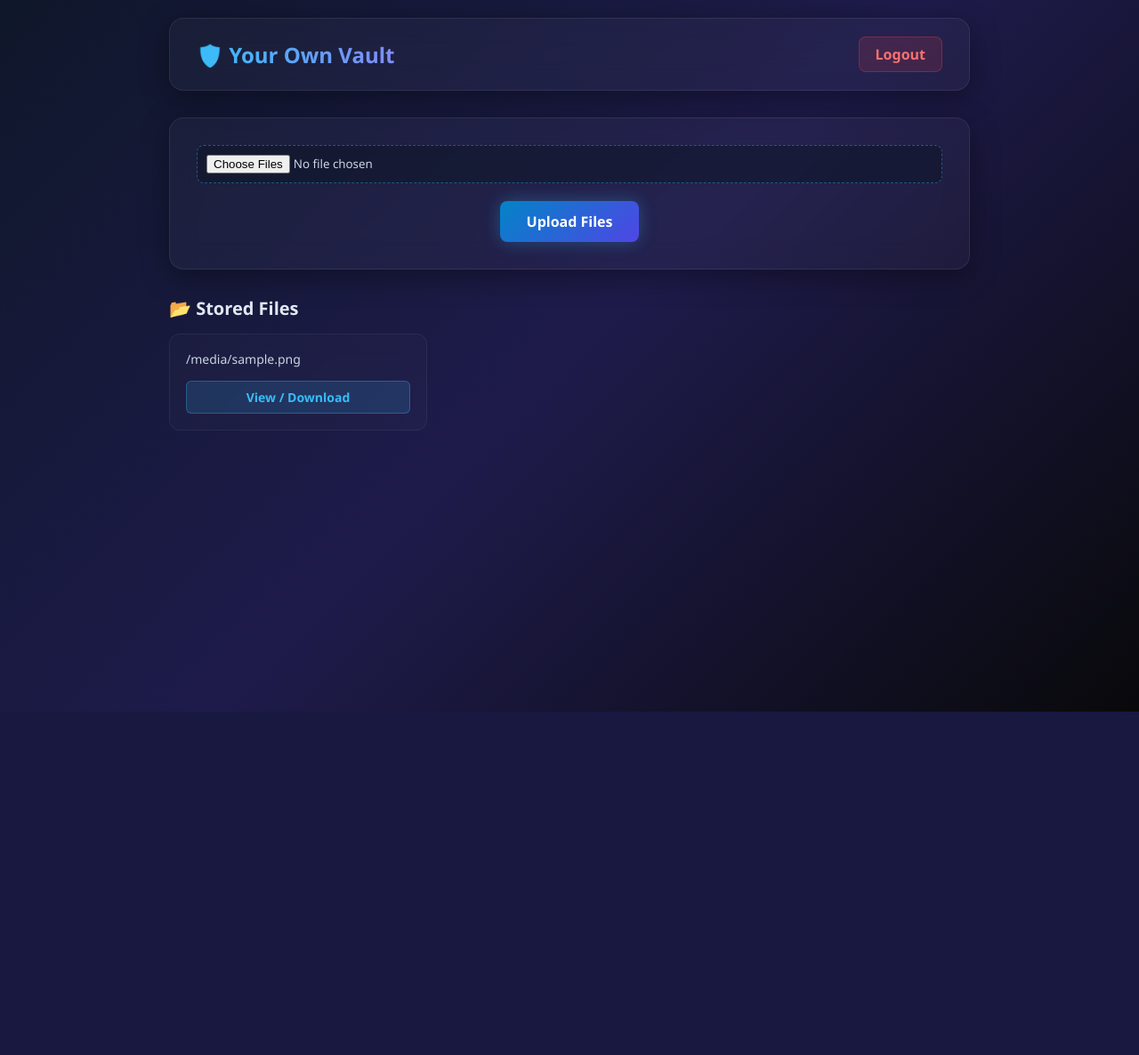
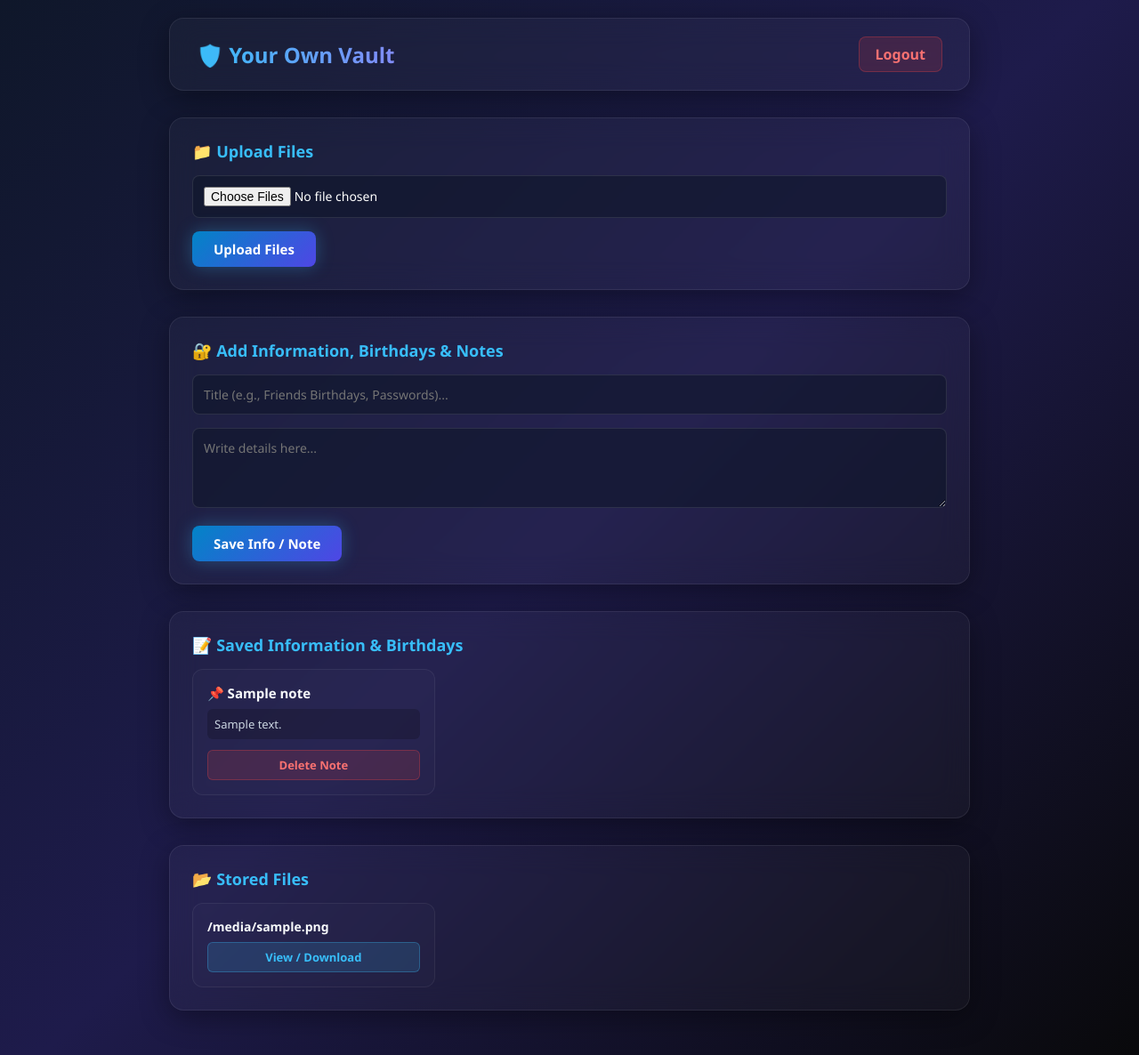
Before and after one commit to albashar12/-your-own-storage, a Flask app: template templates/dashboard.html in a window 1280 px wide. Shown: the whole page at 89% size. Before the commit the page ends 800 px from the top, so only its background shows below. Run offline with Flask 3, Linux system fonts and the light colour scheme; the template is opened without the code that fills it: most values are stand-ins (such as "Sample title", 1, 10 or a date in 2020).

Commit message:
Update dashboard.html

```diff
--- a/templates/dashboard.html
+++ b/templates/dashboard.html
@@ -8,29 +8,36 @@
         * { box-sizing: border-box; margin: 0; padding: 0; font-family: 'Segoe UI', Tahoma, Geneva, Verdana, sans-serif; }
         body { background: linear-gradient(135deg, #0f172a, #1e1b4b, #09090b); color: #f8fafc; min-height: 100vh; padding: 20px; }
         .container { max-width: 900px; margin: 0 auto; }
-        header { display: flex; justify-content: space-between; align-items: center; background: rgba(255, 255, 255, 0.03); backdrop-filter: blur(16px); -webkit-backdrop-filter: blur(16px); border: 1px solid rgba(255, 255, 255, 0.08); padding: 20px 30px; border-radius: 16px; box-shadow: 0 8px 32px 0 rgba(0, 0, 0, 0.37); margin-bottom: 30px; }
+        header { display: flex; justify-content: space-between; align-items: center; background: rgba(255, 255, 255, 0.03); backdrop-filter: blur(16px); border: 1px solid rgba(255, 255, 255, 0.08); padding: 20px 30px; border-radius: 16px; box-shadow: 0 8px 32px 0 rgba(0, 0, 0, 0.37); margin-bottom: 30px; }
         h2 { font-size: 24px; background: linear-gradient(90deg, #38bdf8, #818cf8); -webkit-background-clip: text; -webkit-text-fill-color: transparent; }
         .logout-btn { background: rgba(239, 68, 68, 0.15); border: 1px solid rgba(239, 68, 68, 0.3); color: #f87171; padding: 8px 18px; border-radius: 8px; text-decoration: none; font-weight: 600; transition: all 0.3s ease; }
         .logout-btn:hover { background: rgba(239, 68, 68, 0.3); box-shadow: 0 0 15px rgba(239, 68, 68, 0.4); }
-        .upload-card { background: rgba(255, 255, 255, 0.03); backdrop-filter: blur(16px); -webkit-backdrop-filter: blur(16px); border: 1px solid rgba(255, 255, 255, 0.08); padding: 30px; border-radius: 16px; box-shadow: 0 8px 32px 0 rgba(0, 0, 0, 0.37); margin-bottom: 30px; text-align: center; }
-        .file-input-wrapper { margin-bottom: 20px; }
-        input[type="file"] { color: #cbd5e1; padding: 10px; background: rgba(15, 23, 42, 0.6); border: 1px dashed rgba(56, 189, 248, 0.4); border-radius: 8px; width: 100%; cursor: pointer; }
-        button[type="submit"] { background: linear-gradient(135deg, #0284c7, #4f46e5); color: white; border: none; padding: 12px 30px; font-size: 16px; font-weight: 600; border-radius: 8px; cursor: pointer; transition: all 0.3s ease; box-shadow: 0 0 20px rgba(56, 189, 248, 0.3); }
+
+        .card { background: rgba(255, 255, 255, 0.03); backdrop-filter: blur(16px); border: 1px solid rgba(255, 255, 255, 0.08); padding: 25px; border-radius: 16px; box-shadow: 0 8px 32px 0 rgba(0, 0, 0, 0.37); margin-bottom: 30px; }
+        .card h3 { margin-bottom: 15px; font-size: 18px; color: #38bdf8; }
+
+        .input-group { margin-bottom: 15px; }
+        input[type="file"], input[type="text"], textarea { width: 100%; padding: 12px; background: rgba(15, 23, 42, 0.6); border: 1px solid rgba(255, 255, 255, 0.1); border-radius: 8px; color: white; font-size: 14px; }
+        textarea { resize: vertical; height: 90px; }
+        input:focus, textarea:focus { outline: none; border-color: #38bdf8; box-shadow: 0 0 10px rgba(56, 189, 248, 0.3); }
+
+        button[type="submit"] { background: linear-gradient(135deg, #0284c7, #4f46e5); color: white; border: none; padding: 10px 24px; font-size: 15px; font-weight: 600; border-radius: 8px; cursor: pointer; transition: all 0.3s ease; box-shadow: 0 0 20px rgba(56, 189, 248, 0.3); }
         button[type="submit"]:hover { transform: translateY(-2px); box-shadow: 0 0 25px rgba(99, 102, 241, 0.6); }
 
-        /* Progress Bar Styles */
-        .progress-container { display: none; margin-top: 20px; width: 100%; background: rgba(15, 23, 42, 0.8); border-radius: 8px; overflow: hidden; border: 1px solid rgba(255, 255, 255, 0.1); }
-        .progress-bar { width: 0%; height: 22px; background: linear-gradient(90deg, #0284c7, #38bdf8); text-align: center; color: white; font-size: 12px; font-weight: 600; line-height: 22px; transition: width 0.2s ease; }
+        .progress-container { display: none; margin-top: 15px; width: 100%; background: rgba(15, 23, 42, 0.8); border-radius: 8px; overflow: hidden; border: 1px solid rgba(255, 255, 255, 0.1); }
+        .progress-bar { width: 0%; height: 20px; background: linear-gradient(90deg, #0284c7, #38bdf8); text-align: center; color: white; font-size: 11px; font-weight: 600; line-height: 20px; transition: width 0.2s ease; }
 
-        .files-section h3 { margin-bottom: 15px; font-size: 20px; color: #e2e8f0; }
-        .file-grid { display: grid; grid-template-columns: repeat(auto-fill, minmax(260px, 1fr)); gap: 15px; }
-        .file-card { background: rgba(255, 255, 255, 0.02); backdrop-filter: blur(12px); border: 1px solid rgba(255, 255, 255, 0.06); padding: 18px; border-radius: 12px; display: flex; flex-direction: column; justify-content: space-between; transition: all 0.3s ease; }
-        .file-card:hover { border-color: rgba(56, 189, 248, 0.4); box-shadow: 0 0 20px rgba(56, 189, 248, 0.15); transform: translateY(-3px); }
-        .thumb-container { width: 100%; height: 140px; margin-bottom: 12px; border-radius: 8px; overflow: hidden; background: rgba(0, 0, 0, 0.2); display: flex; align-items: center; justify-content: center; }
+        .grid { display: grid; grid-template-columns: repeat(auto-fill, minmax(260px, 1fr)); gap: 15px; margin-top: 15px; }
+        .item-card { background: rgba(255, 255, 255, 0.02); border: 1px solid rgba(255, 255, 255, 0.06); padding: 16px; border-radius: 12px; display: flex; flex-direction: column; justify-content: space-between; }
+        .thumb-container { width: 100%; height: 130px; margin-bottom: 10px; border-radius: 8px; overflow: hidden; background: rgba(0, 0, 0, 0.2); display: flex; align-items: center; justify-content: center; }
         .thumb-img { width: 100%; height: 100%; object-fit: cover; }
-        .file-name { font-size: 14px; word-break: break-all; margin-bottom: 15px; color: #cbd5e1; }
-        .view-btn { background: rgba(56, 189, 248, 0.15); border: 1px solid rgba(56, 189, 248, 0.3); color: #38bdf8; text-align: center; padding: 8px; border-radius: 6px; text-decoration: none; font-weight: 600; font-size: 14px; transition: all 0.3s ease; }
-        .view-btn:hover { background: rgba(56, 189, 248, 0.3); box-shadow: 0 0 12px rgba(56, 189, 248, 0.4); }
+        .item-title { font-size: 15px; font-weight: 600; margin-bottom: 8px; color: #f8fafc; word-break: break-all; }
+        .item-content { font-size: 13px; color: #cbd5e1; margin-bottom: 12px; word-break: break-all; white-space: pre-wrap; background: rgba(0,0,0,0.2); padding: 8px; border-radius: 6px; }
+
+        .btn-link { display: block; text-align: center; background: rgba(56, 189, 248, 0.15); border: 1px solid rgba(56, 189, 248, 0.3); color: #38bdf8; padding: 7px; border-radius: 6px; text-decoration: none; font-weight: 600; font-size: 13px; transition: 0.3s; }
+        .btn-link:hover { background: rgba(56, 189, 248, 0.3); }
+        .btn-danger { background: rgba(239, 68, 68, 0.15); border: 1px solid rgba(239, 68, 68, 0.3); color: #f87171; }
+        .btn-danger:hover { background: rgba(239, 68, 68, 0.3); }
     </style>
 </head>
 <body>
@@ -39,34 +46,71 @@
             <h2>🛡️ Your Own Vault</h2>
             <a href="/logout" class="logout-btn">Logout</a>
         </header>
-        <div class="upload-card">
+
+        <!-- File Upload Section -->
+        <div class="card">
+            <h3>📁 Upload Files</h3>
             <form id="uploadForm" action="/dashboard" method="POST" enctype="multipart/form-data">
-                <div class="file-input-wrapper">
+                <input type="hidden" name="action" value="upload">
+                <div class="input-group">
                     <input type="file" name="file" id="fileInput" multiple required>
                 </div>
                 <button type="submit" id="uploadBtn">Upload Files</button>
             </form>
-
             <div class="progress-container" id="progressContainer">
                 <div class="progress-bar" id="progressBar">0%</div>
             </div>
         </div>
 
-        <div class="files-section">
+        <!-- Secure Notes & Information Section -->
+        <div class="card">
+            <h3>🔐 Add Information, Birthdays & Notes</h3>
+            <form action="/dashboard" method="POST">
+                <input type="hidden" name="action" value="add_note">
+                <div class="input-group">
+                    <input type="text" name="title" placeholder="Title (e.g., Friends Birthdays, Passwords)..." required>
+                </div>
+                <div class="input-group">
+                    <textarea name="content" placeholder="Write details here..." required></textarea>
+                </div>
+                <button type="submit">Save Info / Note</button>
+            </form>
+        </div>
+
+        <!-- Stored Notes Section -->
+        <div class="card">
+            <h3>📝 Saved Information & Birthdays</h3>
+            <div class="grid">
+                {% for note in notes %}
+                <div class="item-card">
+                    <div>
+                        <div class="item-title">📌 {{ note.title }}</div>
+                        <div class="item-content">{{ note.content }}</div>
+                    </div>
+                    <a href="/delete_note/{{ note.id }}" class="btn-link btn-danger" onclick="return confirm('Delete this note?')">Delete Note</a>
+                </div>
+                {% else %}
+                <p style="color: #64748b; font-size: 14px;">No notes or birthdays saved yet.</p>
+                {% endfor %}
+            </div>
+        </div>
+
+        <!-- Stored Files Section -->
+        <div class="card">
             <h3>📂 Stored Files</h3>
-            <div class="file-grid">
+            <div class="grid">
                 {% for file in files %}
-                <div class="file-card">
+                <div class="item-card">
                     {% if file.mime_type and file.mime_type.startswith('image/') %}
                     <div class="thumb-container">
                         <img src="/view/{{ file.id }}" alt="{{ file.filename }}" class="thumb-img">
                     </div>
                     {% endif %}
-                    <div class="file-name">{{ file.filename }}</div>
-                    <a href="/view/{{ file.id }}" target="_blank" class="view-btn">View / Download</a>
+                    <div class="item-title" style="font-size: 14px;">{{ file.filename }}</div>
+                    <a href="/view/{{ file.id }}" target="_blank" class="btn-link">View / Download</a>
                 </div>
                 {% else %}
-                <p style="color: #64748b;">No files uploaded yet.</p>
+                <p style="color: #64748b; font-size: 14px;">No files uploaded yet.</p>
                 {% endfor %}
             </div>
         </div>
```
